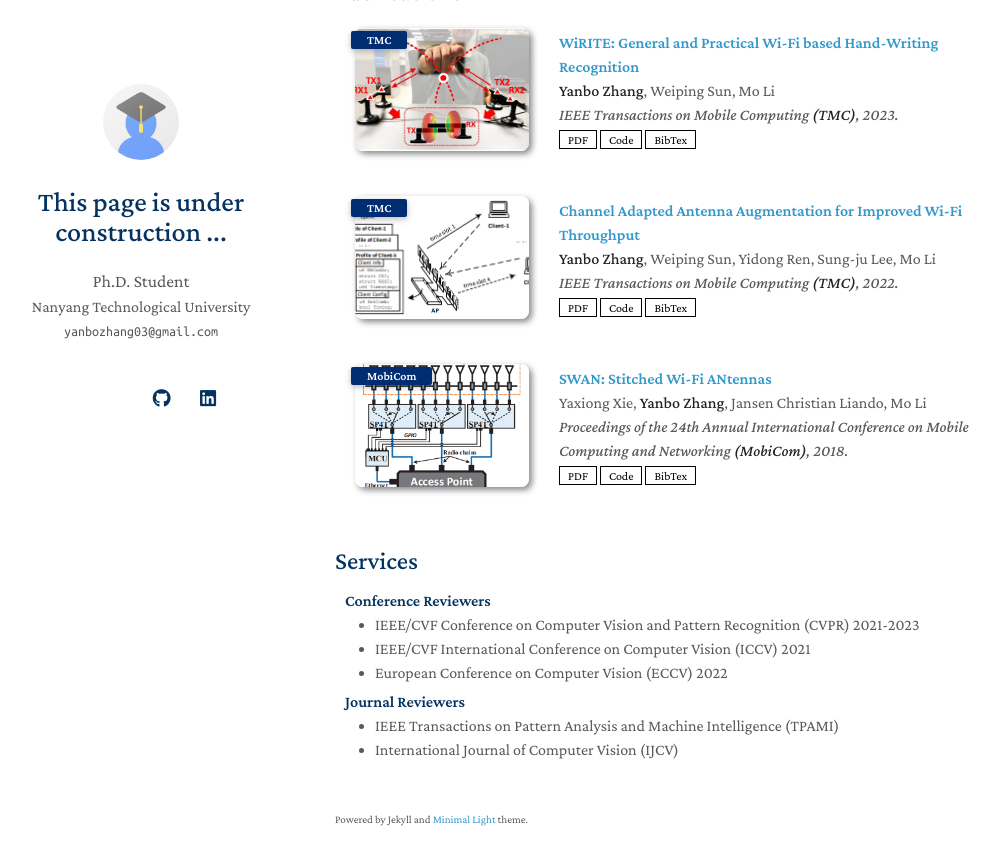
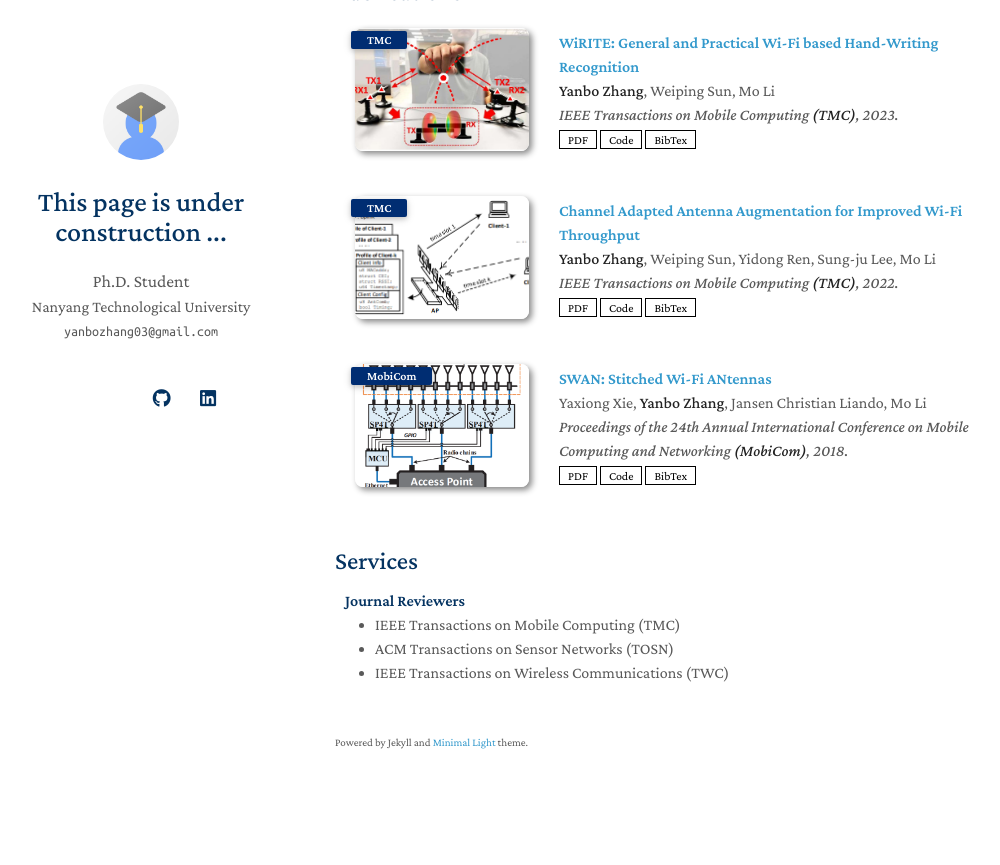
Before and after one commit to yanbozhang003/yanbozhang003.github.io, a Jekyll site: the page built from index.md, in a window 1280 px wide and 900 px high, scrolled down 564 px. Shown: the top 865 px of the window, without its empty margins (135-1135 px from the left). Built offline with Jekyll 4.4.1, drawn with Linux system fonts in a browser that asks for light colours; nearby versions of some CDN libraries; a style sheet for code colours, icons or effects is not loaded; our own code applies the rules of GitHub Pages for plain Markdown files; after the commit the page ends 1387 px from its top, so only the background shows below that.

Commit message:
Update services.md

```diff
--- a/_includes/services.md
+++ b/_includes/services.md
@@ -1,16 +1,17 @@
 ## Services
-
+<!--
 <h4 style="margin:0 10px 0;">Conference Reviewers</h4>
 
 <ul style="margin:0 0 5px;">
   <li><a href="http://cvpr2023.thecvf.com/"><autocolor>IEEE/CVF Conference on Computer Vision and Pattern Recognition (CVPR) 2021-2023</autocolor></a></li>
   <li><a href="http://iccv2021.thecvf.com/"><autocolor>IEEE/CVF International Conference on Computer Vision (ICCV) 2021</autocolor></a></li>
   <li><a href="https://eccv2022.ecva.net/"><autocolor>European Conference on Computer Vision (ECCV) 2022</autocolor></a></li>
-</ul>
+</ul> -->
 
 <h4 style="margin:0 10px 0;">Journal Reviewers</h4>
 
 <ul style="margin:0 0 20px;">
-  <li><a href="https://www.computer.org/csdl/journal/tp"><autocolor>IEEE Transactions on Pattern Analysis and Machine Intelligence (TPAMI)</autocolor></a></li>
-  <li><a href="https://www.springer.com/journal/11263"><autocolor>International Journal of Computer Vision (IJCV)</autocolor></a></li>
+  <li><a href="https://ieeexplore.ieee.org/xpl/RecentIssue.jsp?punumber=7755"><autocolor>IEEE Transactions on Mobile Computing (TMC)</autocolor></a></li>
+  <li><a href="https://dl.acm.org/journal/tosn"><autocolor>ACM Transactions on Sensor Networks (TOSN)</autocolor></a></li>
+  <li><a href="https://ieeexplore.ieee.org/xpl/RecentIssue.jsp?punumber=7693"><autocolor>IEEE Transactions on Wireless Communications (TWC)</autocolor></a></li>
 </ul>
```
